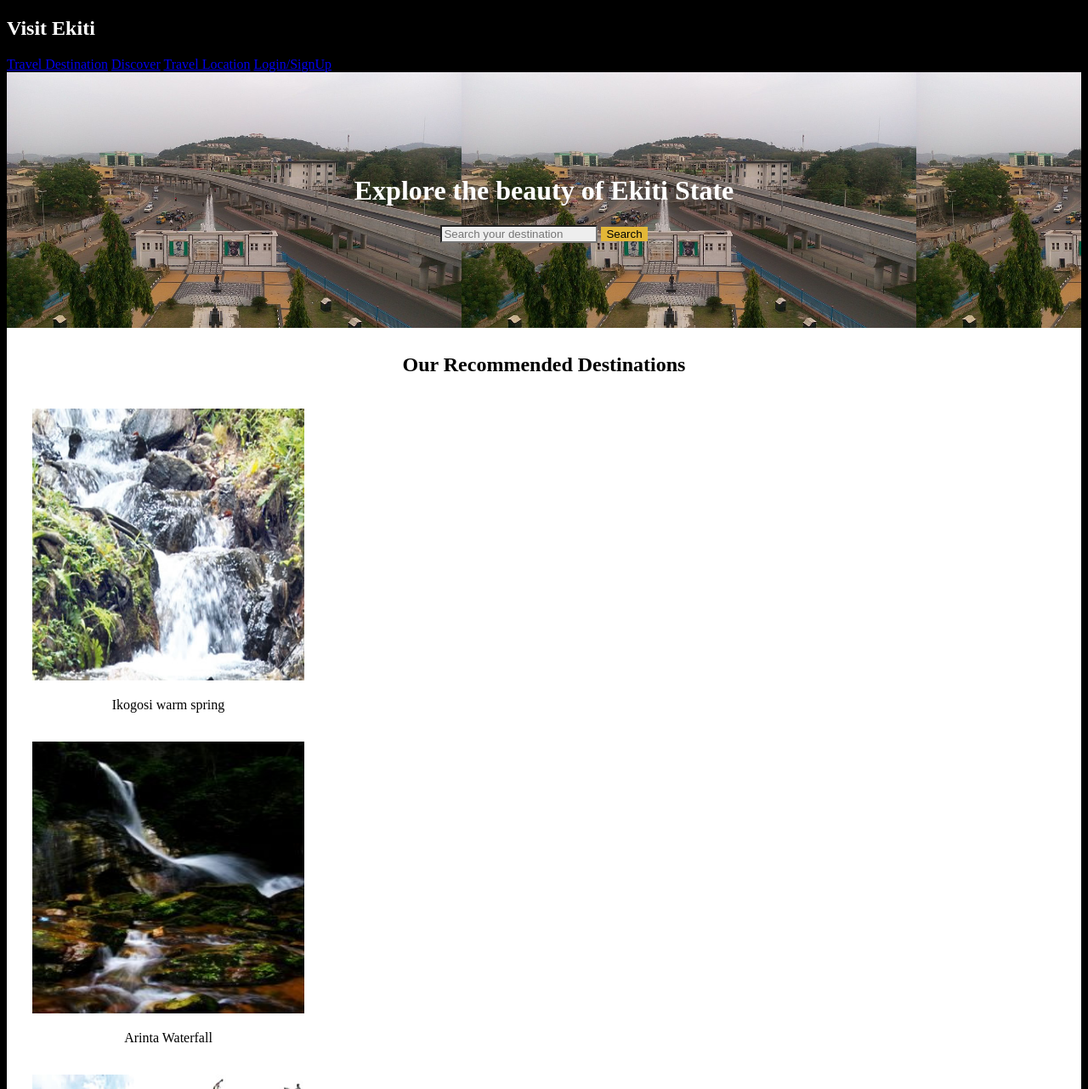
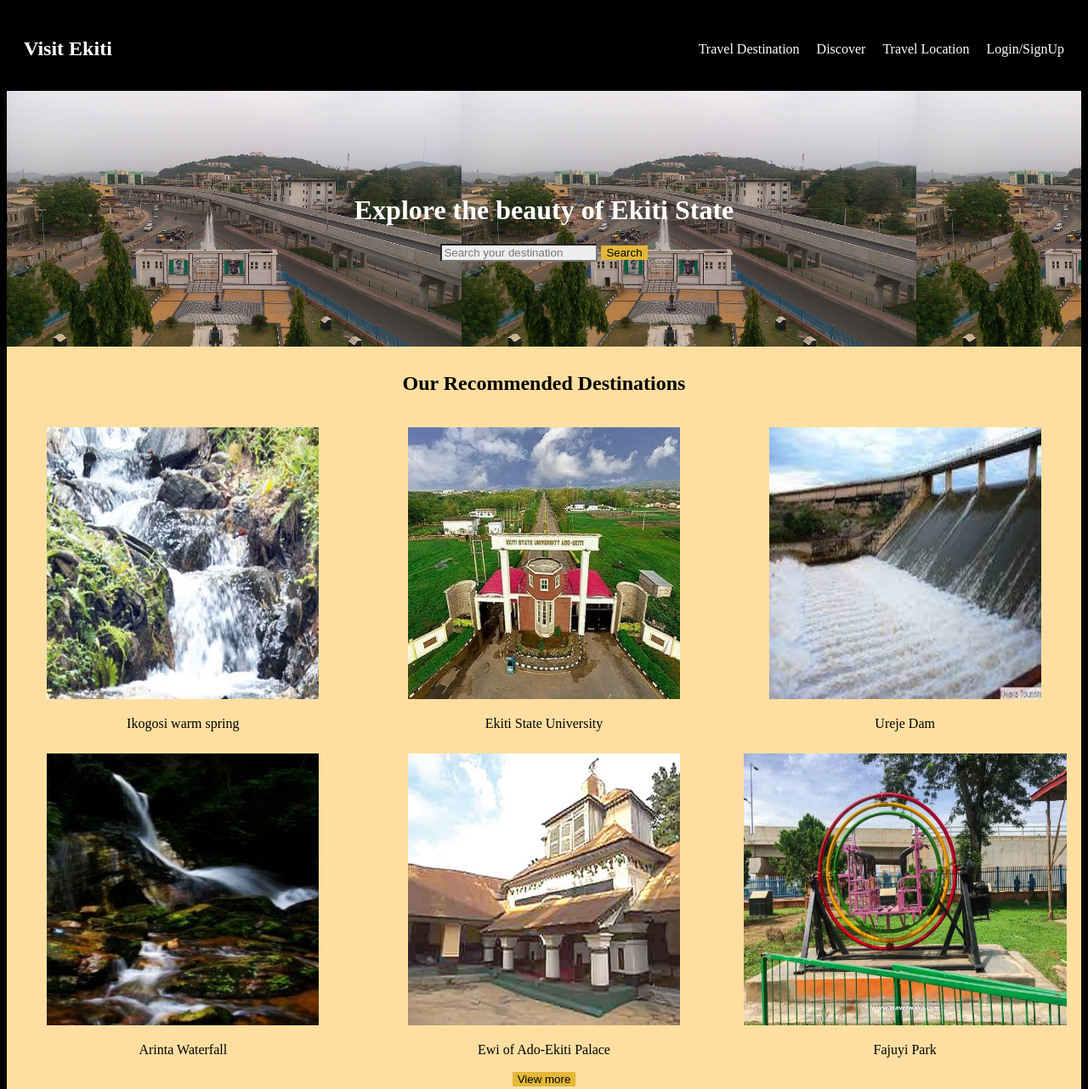
Before and after one commit to Lyde-O/EdsaCapstone, a plain HTML site: page index.html in a window 1280 px wide. Shown: the top 1282 px of the page at 85% size. Drawn offline with Linux system fonts and the light colour scheme.

Commit message:
new changes

```diff
--- a/index.css
+++ b/index.css
@@ -1,65 +1,103 @@
-body{
+body {
+    background-color: #000000;
+    color: #ffffff;
+}
+.header {
     background-color:#000000;
     color: #ffffff;
-}
-.login-form{
-    background-color:#ffffff;
-    color:#000000;
+    padding: 20px;
+    display: flex;
+    align-items: center;
+    justify-content: space-between;
+  }
+  .header-title {
+    font-size: 24px;
+    color: #ffffff;;
+  }
+  .nav {
+    display: flex;
+  }
+  .nav-link {
+    text-decoration: none;
+    color: #ffffff;;
+    margin-left: 20px;
+  }
+  .nav-link:first-child {
+    margin-left: 0;
+  }
+.login-form {
+    background-color: #ffdfa1;
+    color: #000000;
     font-family: Arial, Helvetica, sans-serif;
     align-content: center;
     padding: 100px;
 }
-button{
+button {
     background-color: #e3b737;
     color: #000000;
     border: none;
     cursor: pointer;
     text-align: center;
 }
-input{
+input {
     background-color: #eeeeee;
 }
-footer{
+footer {
     color: #ffffff;
     display: flex;
     flex-flow: row;
     justify-content: space-evenly;
-    gap:50px;
+    gap: 50px;
 }
-.feed-view{
+.feed-view {
     background-color: #e3b737;
     text-align: center;
     color: #000000;
-    padding-top:20px;
+    padding-top: 20px;
     padding-bottom: 10px;
 }
-.first-view{
+.first-view {
     background-image: url(./Pages/Assets/Ado_Ekiti.jpg);
     background-size: contain;
     padding: 100px;
     text-align: center;
     align-items: center;
 }
-.second-view{
-    background-color: #ffffff ;
+.second-view {
+    background-color: #ffdfa1;
     text-align: center;
     color: #000000;
     padding-top: 10px;
     margin-top: 0px;
 }
-.image-view{
-    display:flex;
-    flex-wrap: column;
-}
+  .grid-container {
+    display: grid;
+    grid-template-columns: repeat(3, 1fr);
+    gap: 10px;
+  }
+  .small-image {
+    text-align: center;
+  }
 
-.link-text{
+.link-text {
     color: #6a5acd;
 }
-/* .login-form2{
+.grid-container2 {
+    display: grid;
+    grid-template-columns: repeat(2, 1fr);
+    gap: 0, 10px;
+
+  }
+/* .text{
+    background-color: #ffffff;
+    text-align: center;
+    padding: 20px;
+} */
+.login-form2 {
     border: #000000;
     border-width: 2px;
     border-style: solid;
     align-items: center;
     width: 50%;
     padding: 20px;
-} */
+}
--- a/index.html
+++ b/index.html
@@ -9,13 +9,15 @@
 </head>
 
 <body>
-    <nav>
-        <h1>Visit Ekiti</h1>
-        <a href="./Pages/destination.html">Travel Destination</a>
-        <a href="./Pages/dicover.html"> Discover</a>
-        <a href="./Pages/location.html">Travel Location</a>
-        <a href="./login.html">Login/SignUp</a>
+    <header class="header">
+        <h1 class="header-title">Visit Ekiti</h1>
+        <nav class="nav">
+            <a class="nav-link" href="./Pages/destination.html">Travel Destination</a>
+            <a class="nav-link" href="./Pages/dicover.html">Discover</a>
+            <a class="nav-link" href="./Pages/location.html">Travel Location</a>
+            <a class="nav-link" href="./login.html">Login/SignUp</a>
         </nav>
+    </header>
     <main>
         <div class="first-view">
             <h1>Explore the beauty of Ekiti State</h1>
@@ -26,51 +28,74 @@
         </div>
         <div class="second-view">
             <h2> Our Recommended Destinations</h2><br>
-            <div class="image-view">
-                <div> <img src="./Pages/Assets/Ikogosi.jpg" alt="Ikogosi warm spring" width="320" height="320">
-                    <p>Ikogosi warm spring</p><br>
             <div>
-                        <div> <img src="./Pages/Assets/Arinta-Arinta-Waterfall-3-200x300.jpg" alt="Arinta Waterfall"
+                <div class="grid-container">
+                    <div class="small-image">
+                        <img src="./Pages/Assets/Ikogosi.jpg" alt="Ikogosi warm spring" width="320" height="320">
+                        <p>Ikogosi warm spring</p>
+                    </div>
+                    <div class="small-image">
+                        <img src="./Pages/Assets/EKSU.jpg" alt="Ekiti State University" width="320" height="320">
+                        <p>Ekiti State University</p>
+                    </div>
+                    <div class="small-image">
+                        <img src="./Pages/Assets/ureje dam.jpg" alt="Ureje Dam" width="320" height="320">
+                        <p>Ureje Dam</p>
+                    </div>
+                    <div class="small-image">
+                        <img src="./Pages/Assets/Arinta-Arinta-Waterfall-3-200x300.jpg" alt="Arinta Waterfall"
                             width="320" height="320">
-                            <p>Arinta Waterfall</p><br>
+                        <p>Arinta Waterfall</p>
                     </div>
-                        <div> <img src="./Pages/Assets/Ewi-Palace-Ado-Ekiti-Small-Res.jpg" alt="Ewi of Ado-Ekiti Palace"
+                    <div class="small-image">
+                        <img src="./Pages/Assets/Ewi-Palace-Ado-Ekiti-Small-Res.jpg" alt="Ewi of Ado-Ekiti Palace"
                             width="320" height="320">
-                            <p>Ewi of Ado-Ekiti Palace</p><br>
+                        <p>Ewi of Ado-Ekiti Palace</p>
                     </div>
-                        <div> <img src="./Pages/Assets/fajuyi-park-14.webp" alt="Fajuyi Park" width="380" height="320">
-                            <p>Fajuyi Park</p> <br>
+
+                    <div class="small-image">
+                        <img src="./Pages/Assets/fajuyi-park-14.webp" alt="Fajuyi Park" width="380" height="320">
+                        <p>Fajuyi Park</p>
                     </div>
                 </div>
                 <button>View more</button>
             </div>
-            </div>
             <div class="Info-view">
                 <h2>Taking a tour has never been Easier</h2>
-                <div>
+                <div class="grid-container2">
+                    <div class="text">
                         <p>Touring made simple. Browse the highest visited location. Book tour and make payment from any
                             device online.</p>
                         <h3 class="link-text">Find out more</h3>
+                        </div>
+                        <div>
                         <img src="./Pages/Assets/Esa cave of iyin.jpg" alt="Esa Cave" width="320" height="320">
                         <p>Esa Cave in Iyin Ekiti</p>
                     </div>
-                <div>
+                    <div class="text">
                         <p>Our online navigation map, will help you get to your location in no time</p>
                         <h3 class="link-text">Find out more</h3>
+                    </div>
+                    <div >
                         <img src="./Pages/Assets/Egbe-dam.png" alt="Egbe Dam" width="320" height="320">
                         <p>Egbe Dam in Egbe Ekiti</p>
                     </div>
-                <div>
+                    <div class="text">
                         <p>You can have a preview of your destination location online</p>
                         <h3 class="link-text">Find out more</h3>
+                    </div>
+                    <div>
                         <img src="./Pages/Assets/erin ayonigba fish.jpg" alt="Erin River" width="320" height="320">
                         <p> Erin River with the Sacred Fish</p>
                     </div>
-                <div>
+                    <div class="text">
                         <p>We have curated several packages for you to pick from as your tour package</p>
                         <h3 class="link-text">Find out more</h3>
+                    </div>
+                    <div>
                         <img src="./Pages/Assets/3-Ikogosi-Springs-700x440.jpg" alt="Ikogosi" width="320" height="320">
                         <p>Ikogosi warm spring</p>
+                    </div>
                 </div>
 
             </div>
```
Lines whose indentation alone changed are shown as unchanged.
